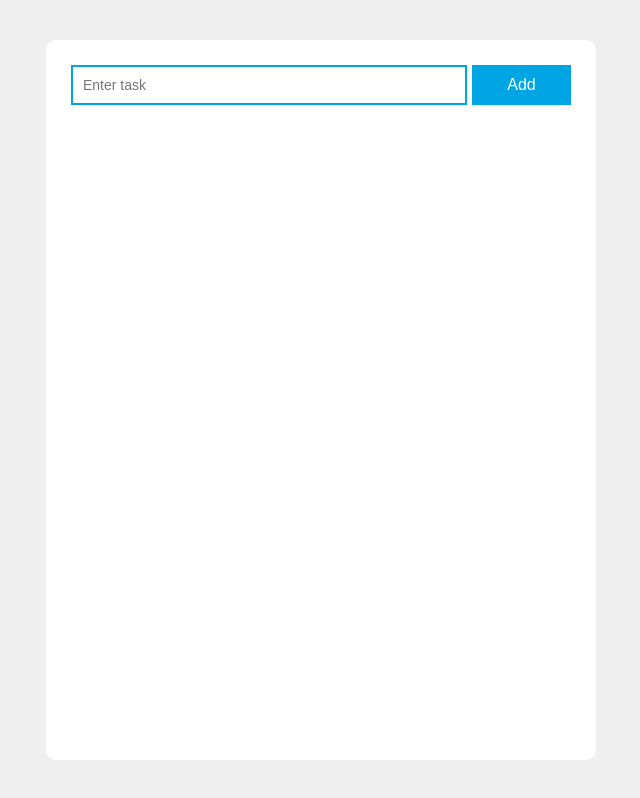
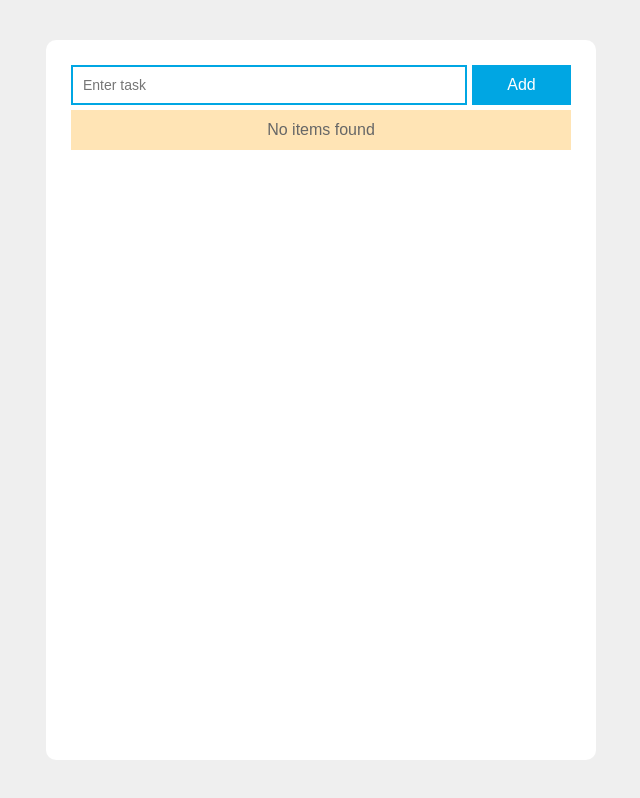
Before and after one commit to bedirhandogan/React-Todo, a React (Create React App) app: page / in a window 1280 px wide. Shown: the whole page, without its empty margins (319-959 px from the left). Built offline with nearby package versions, Linux system fonts and the light colour scheme.

Commit message:
feat: empty error

```diff
--- a/src/components/List/index.jsx
+++ b/src/components/List/index.jsx
@@ -4,6 +4,9 @@ import Item from "components/List/Item";
 function List({deleteItem, itemCompleted, editValue, tasks}) {
     return (
         <div className={'list-container'}>
+            { tasks.length === 0 && <div className={'empty'}>
+                No items found
+            </div>}
             { tasks && tasks.map(item => <Item item={item} deleteItem={deleteItem}
                                                itemCompleted={itemCompleted}
                                                editValue={editValue}
--- a/src/components/List/styles.css
+++ b/src/components/List/styles.css
@@ -6,6 +6,16 @@
     display: flex;
     flex-direction: column;
     gap: 5px;
+}
+
+.list-container .empty {
+    width: 100%;
+    height: 40px;
+    background-color: rgba(255, 163, 0, 0.29);
+
+    display: flex;
+    align-items: center;
+    justify-content: center;
 }
 
 .list-container .item {
@@ -17,11 +27,12 @@
     align-items: flex-start;
     justify-content: space-between;
     padding: 11px;
+    gap: 10px;
 }
 
 .list-container .item .value {
     font-size: 14px;
-    max-width: 400px;
+    width: 100%;
     word-break: break-word;
 }
 
@@ -40,7 +51,7 @@
 
 .list-container .item .value input {
     all: unset;
-    width: 350px;
+    width: 100%;
 }
 
 .list-container .item .value .more {
```
